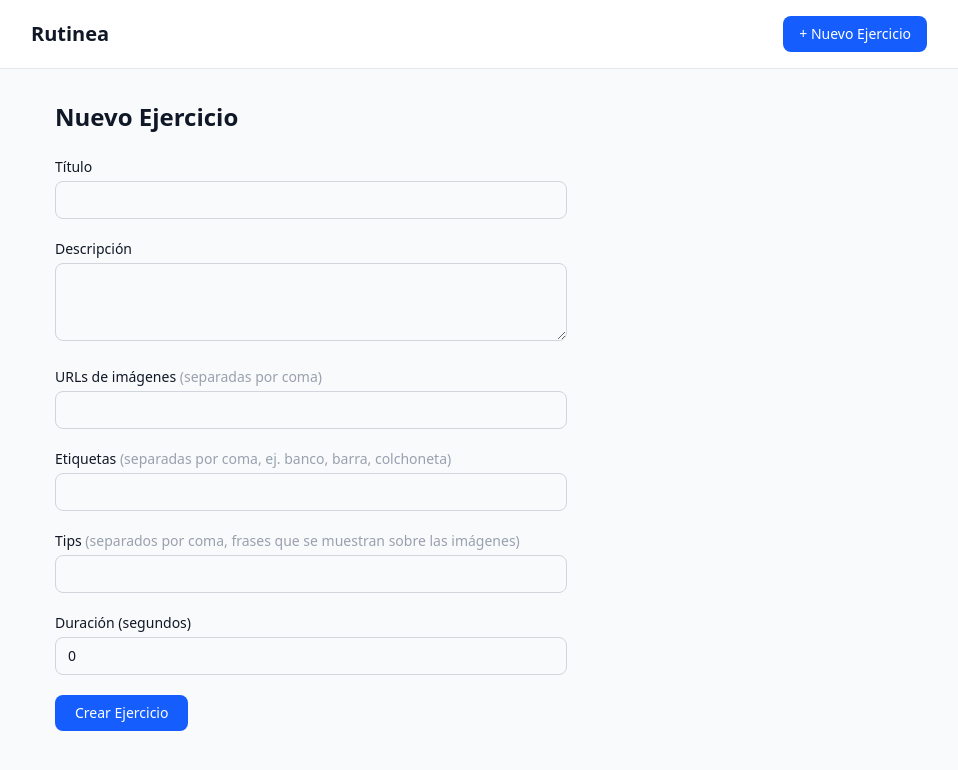
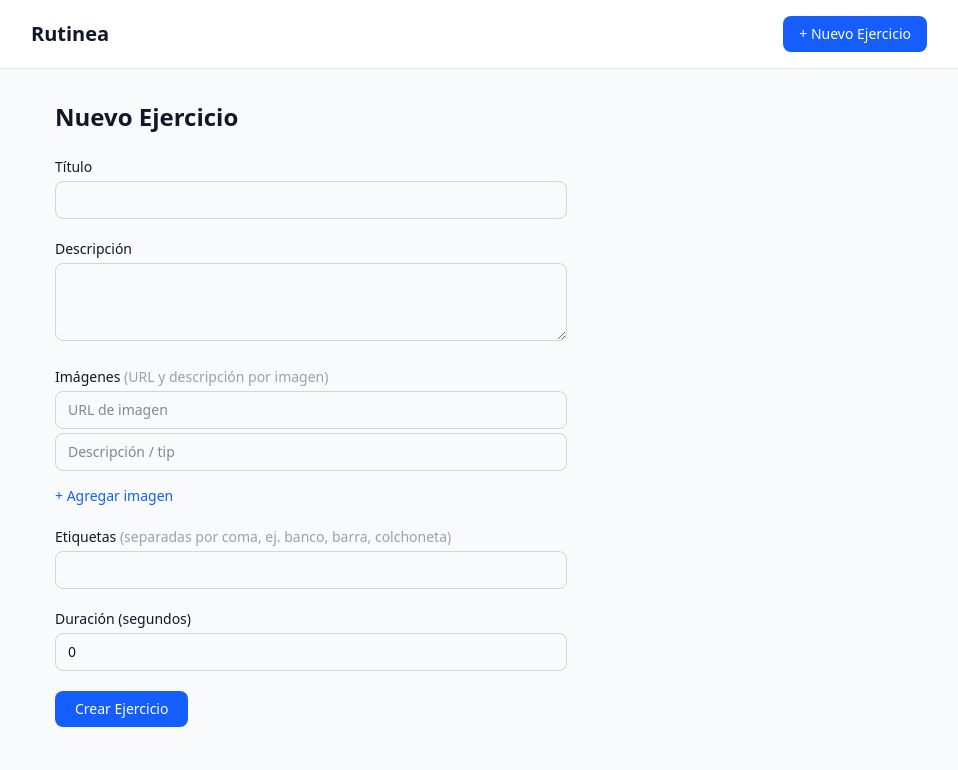
Before and after one commit to Djarrieta/rutinea, a Next.js app: page /exercises/new in a window 1280 px wide. Shown: the top 770 px of the page, without its empty margins (161-1119 px from the left). Built offline with nearby package versions, Linux system fonts and the light colour scheme.

Commit message:
Refactor Exercise components to use images with descriptions; update database schema and seed data accordingly

```diff
--- a/src/app/exercises/ExerciseCard.tsx
+++ b/src/app/exercises/ExerciseCard.tsx
@@ -34,11 +34,11 @@ export default function ExerciseCard({ exercise }: { exercise: Exercise }) {
         <div className="mt-3 flex items-center justify-between">
           <div className="flex items-center gap-3 text-xs text-gray-400">
             <span>{exercise.duration_secs}s</span>
-            {exercise.image_urls.length > 0 && (
-              <span>{exercise.image_urls.length} imagen(es)</span>
+            {exercise.images.length > 0 && (
+              <span>{exercise.images.length} imagen(es)</span>
             )}
           </div>
-          {exercise.image_urls.length > 0 && (
+          {exercise.images.length > 0 && (
             <button
               onClick={() => setShowPlayer(true)}
               className="flex items-center gap-1.5 bg-blue-600 text-white px-3 py-1.5 rounded-lg text-xs font-medium hover:bg-blue-700 transition-colors"
--- a/src/app/exercises/ExerciseForm.tsx
+++ b/src/app/exercises/ExerciseForm.tsx
@@ -1,4 +1,68 @@
-import type { Exercise } from "@/types";
+"use client";
+
+import { useState } from "react";
+import type { Exercise, ExerciseImage } from "@/types";
+
+function ImageListInput({ defaultValue }: { defaultValue: ExerciseImage[] }) {
+  const [items, setItems] = useState<ExerciseImage[]>(
+    defaultValue.length > 0 ? defaultValue : [{ url: "", description: "" }],
+  );
+
+  const update = (index: number, field: keyof ExerciseImage, value: string) => {
+    setItems((prev) =>
+      prev.map((it, i) => (i === index ? { ...it, [field]: value } : it)),
+    );
+  };
+
+  const add = () => setItems((prev) => [...prev, { url: "", description: "" }]);
+
+  const remove = (index: number) =>
+    setItems((prev) => prev.filter((_, i) => i !== index));
+
+  const serialised = items.filter((it) => it.url.trim() !== "");
+
+  return (
+    <div className="space-y-3">
+      <input type="hidden" name="images" value={JSON.stringify(serialised)} />
+      {items.map((item, i) => (
+        <div key={i} className="flex gap-2 items-start">
+          <div className="flex-1 space-y-1">
+            <input
+              type="url"
+              placeholder="URL de imagen"
+              value={item.url}
+              onChange={(e) => update(i, "url", e.target.value)}
+              className="w-full rounded-lg border border-gray-300 px-3 py-2 text-sm focus:outline-none focus:ring-2 focus:ring-blue-500"
+            />
+            <input
+              type="text"
+              placeholder="Descripción / tip"
+              value={item.description}
+              onChange={(e) => update(i, "description", e.target.value)}
+              className="w-full rounded-lg border border-gray-300 px-3 py-2 text-sm focus:outline-none focus:ring-2 focus:ring-blue-500"
+            />
+          </div>
+          {items.length > 1 && (
+            <button
+              type="button"
+              onClick={() => remove(i)}
+              className="text-red-400 hover:text-red-600 text-lg leading-none mt-2"
+            >
+              &times;
+            </button>
+          )}
+        </div>
+      ))}
+      <button
+        type="button"
+        onClick={add}
+        className="text-sm text-blue-600 hover:underline"
+      >
+        + Agregar imagen
+      </button>
+    </div>
+  );
+}
 
 interface Props {
   exercise?: Exercise;
@@ -37,17 +101,11 @@ export default function ExerciseForm({ exercise, action, submitLabel }: Props) {
       </div>
 
       <div>
-        <label htmlFor="image_urls" className="block text-sm font-medium mb-1">
-          URLs de imágenes{" "}
-          <span className="text-gray-400">(separadas por coma)</span>
+        <label className="block text-sm font-medium mb-1">
+          Imágenes{" "}
+          <span className="text-gray-400">(URL y descripción por imagen)</span>
         </label>
-        <input
-          id="image_urls"
-          name="image_urls"
-          type="text"
-          defaultValue={exercise?.image_urls?.join(", ")}
-          className="w-full rounded-lg border border-gray-300 px-3 py-2 text-sm focus:outline-none focus:ring-2 focus:ring-blue-500"
-        />
+        <ImageListInput defaultValue={exercise?.images ?? []} />
       </div>
 
       <div>
@@ -62,22 +120,6 @@ export default function ExerciseForm({ exercise, action, submitLabel }: Props) {
           name="tags"
           type="text"
           defaultValue={exercise?.tags?.join(", ")}
-          className="w-full rounded-lg border border-gray-300 px-3 py-2 text-sm focus:outline-none focus:ring-2 focus:ring-blue-500"
-        />
-      </div>
-
-      <div>
-        <label htmlFor="tips" className="block text-sm font-medium mb-1">
-          Tips{" "}
-          <span className="text-gray-400">
-            (separados por coma, frases que se muestran sobre las imágenes)
-          </span>
-        </label>
-        <input
-          id="tips"
-          name="tips"
-          type="text"
-          defaultValue={exercise?.tips?.join(", ")}
           className="w-full rounded-lg border border-gray-300 px-3 py-2 text-sm focus:outline-none focus:ring-2 focus:ring-blue-500"
         />
       </div>
--- a/src/app/exercises/ExercisePlayerModal.tsx
+++ b/src/app/exercises/ExercisePlayerModal.tsx
@@ -9,15 +9,14 @@ interface Props {
 }
 
 export default function ExercisePlayerModal({ exercise, onClose }: Props) {
-  const { image_urls, duration_secs } = exercise;
-  const timePerImage =
-    image_urls.length > 0 ? duration_secs / image_urls.length : 0;
+  const { images, duration_secs } = exercise;
+  const timePerImage = images.length > 0 ? duration_secs / images.length : 0;
 
   const [currentIndex, setCurrentIndex] = useState(0);
   const [elapsed, setElapsed] = useState(0);
   const [isPlaying, setIsPlaying] = useState(true);
 
-  const totalImages = image_urls.length;
+  const totalImages = images.length;
 
   // Advance images based on elapsed time
   useEffect(() => {
@@ -85,7 +84,7 @@ export default function ExercisePlayerModal({ exercise, onClose }: Props) {
         <div className="relative aspect-square bg-gray-100">
           {totalImages > 0 ? (
             <img
-              src={image_urls[currentIndex]}
+              src={images[currentIndex].url}
               alt={`${exercise.title} step ${currentIndex + 1}`}
               className="w-full h-full object-cover"
             />
@@ -96,9 +95,9 @@ export default function ExercisePlayerModal({ exercise, onClose }: Props) {
           )}
 
           {/* Tip overlay */}
-          {exercise.tips.length > 0 && (
+          {totalImages > 0 && images[currentIndex].description && (
             <div className="absolute bottom-3 left-3 right-3 bg-black/60 text-white text-sm px-3 py-2 rounded-lg text-center">
-              {exercise.tips[currentIndex % exercise.tips.length]}
+              {images[currentIndex].description}
             </div>
           )}
 
--- a/src/app/exercises/[id]/page.tsx
+++ b/src/app/exercises/[id]/page.tsx
@@ -36,7 +36,7 @@ export default async function ExerciseDetailPage({
         </div>
         <div>
           <dt className="text-gray-400">Imágenes</dt>
-          <dd>{exercise.image_urls.length || "Ninguna"}</dd>
+          <dd>{exercise.images.length || "Ninguna"}</dd>
         </div>
       </dl>
 
@@ -53,15 +53,21 @@ export default async function ExerciseDetailPage({
         </div>
       )}
 
-      {exercise.image_urls.length > 0 && (
+      {exercise.images.length > 0 && (
         <div className="flex gap-3 flex-wrap mb-6">
-          {exercise.image_urls.map((url, i) => (
-            <img
-              key={i}
-              src={url}
-              alt={`${exercise.title} ${i + 1}`}
-              className="w-32 h-32 object-cover rounded-lg border"
-            />
+          {exercise.images.map((img, i) => (
+            <div key={i} className="flex flex-col items-center gap-1">
+              <img
+                src={img.url}
+                alt={img.description || `${exercise.title} ${i + 1}`}
+                className="w-32 h-32 object-cover rounded-lg border"
+              />
+              {img.description && (
+                <span className="text-xs text-gray-500 text-center max-w-[8rem]">
+                  {img.description}
+                </span>
+              )}
+            </div>
           ))}
         </div>
       )}
--- a/src/app/exercises/actions.ts
+++ b/src/app/exercises/actions.ts
@@ -3,7 +3,16 @@
 import { revalidatePath } from 'next/cache'
 import { redirect } from 'next/navigation'
 import { createClient } from '@/lib/supabase/server'
-import type { CreateExerciseInput, UpdateExerciseInput } from '@/types'
+import type { CreateExerciseInput, UpdateExerciseInput, ExerciseImage } from '@/types'
+
+function parseImages(formData: FormData): ExerciseImage[] {
+  const raw = formData.get('images') as string || '[]'
+  try {
+    return JSON.parse(raw) as ExerciseImage[]
+  } catch {
+    return []
+  }
+}
 
 export async function createExercise(formData: FormData) {
   const supabase = await createClient()
@@ -11,15 +20,8 @@ export async function createExercise(formData: FormData) {
   const input: CreateExerciseInput = {
     title: formData.get('title') as string,
     description: (formData.get('description') as string) || null,
-    image_urls: (formData.get('image_urls') as string)
-      .split(',')
-      .map((u) => u.trim())
-      .filter(Boolean),
+    images: parseImages(formData),
     tags: (formData.get('tags') as string || '')
-      .split(',')
-      .map((t) => t.trim())
-      .filter(Boolean),
-    tips: (formData.get('tips') as string || '')
       .split(',')
       .map((t) => t.trim())
       .filter(Boolean),
@@ -40,15 +42,8 @@ export async function updateExercise(id: string, formData: FormData) {
   const input: UpdateExerciseInput = {
     title: formData.get('title') as string,
     description: (formData.get('description') as string) || null,
-    image_urls: (formData.get('image_urls') as string)
-      .split(',')
-      .map((u) => u.trim())
-      .filter(Boolean),
+    images: parseImages(formData),
     tags: (formData.get('tags') as string || '')
-      .split(',')
-      .map((t) => t.trim())
-      .filter(Boolean),
-    tips: (formData.get('tips') as string || '')
       .split(',')
       .map((t) => t.trim())
       .filter(Boolean),
--- a/src/types/index.ts
+++ b/src/types/index.ts
@@ -1,10 +1,14 @@
+export interface ExerciseImage {
+  url: string
+  description: string
+}
+
 export interface Exercise {
   id: string
   title: string
   description: string | null
-  image_urls: string[]
+  images: ExerciseImage[]
   tags: string[]
-  tips: string[]
   duration_secs: number
   created_at: string
   updated_at: string
@@ -12,7 +16,7 @@ export interface Exercise {
 
 export type CreateExerciseInput = Pick<
   Exercise,
-  'title' | 'description' | 'image_urls' | 'tags' | 'tips' | 'duration_secs'
+  'title' | 'description' | 'images' | 'tags' | 'duration_secs'
 >
 
 export type UpdateExerciseInput = Partial<CreateExerciseInput>
```
Also changed, not shown: 2 other files (tests, documents, lock files or other folders).
